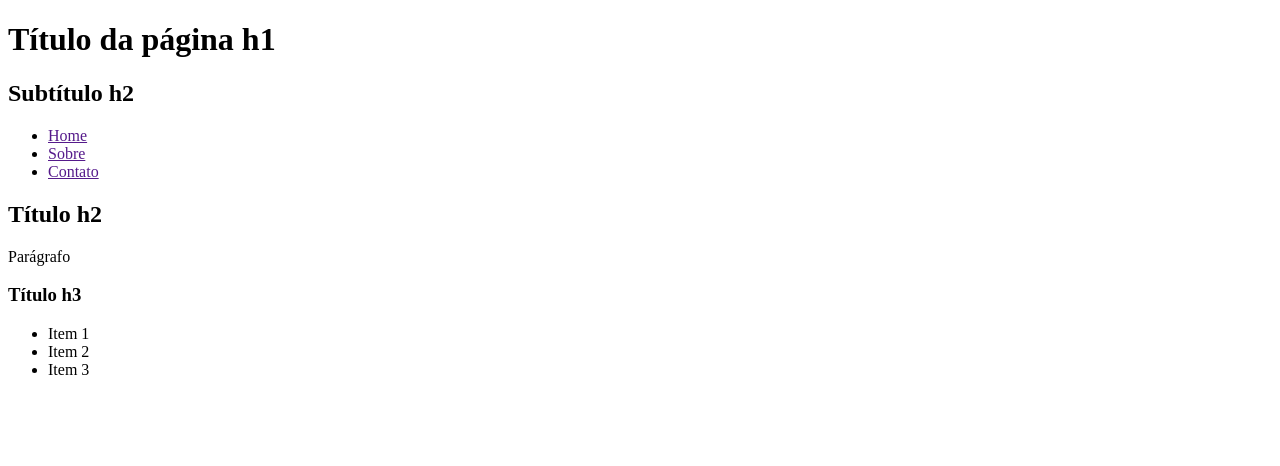
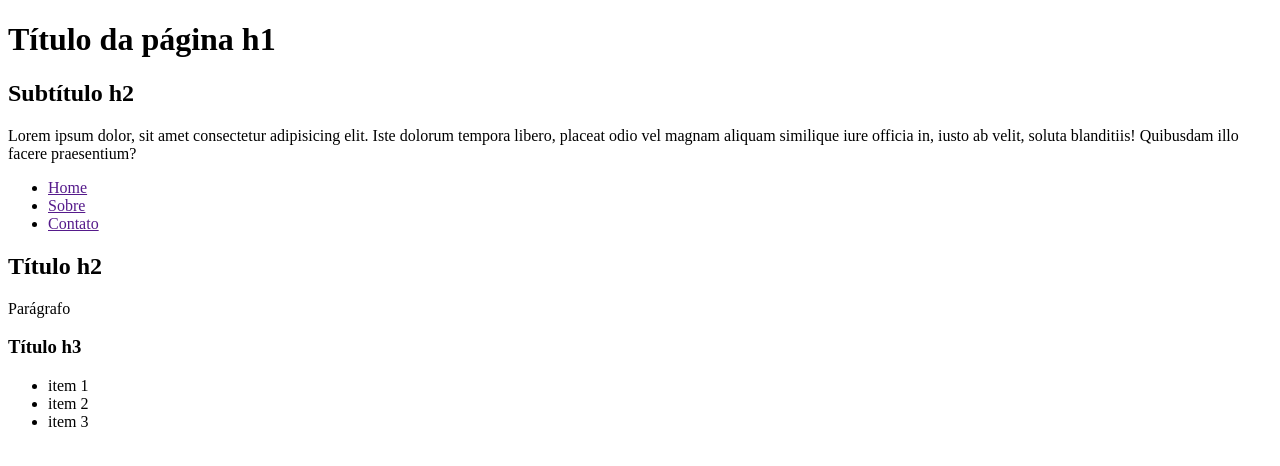
Before and after one commit to Amanda-psz/atividades_geracao_tech2_0, a plain HTML site: page atividade_1/index.html in a window 1280 px wide. Drawn offline with Linux system fonts and the light colour scheme.

Commit message:
atualizando arquivo

```diff
--- a/atividade_1/index.html
+++ b/atividade_1/index.html
@@ -4,11 +4,15 @@
     <meta charset="UTF-8">
     <meta name="viewport" content="width=device-width, initial-scale=1.0">
     <title>Atividade 1</title>
+    <style>
+
+    </style>
 </head>
 <body>
     <header>
         <h1>Título da página h1</h1>
         <h2>Subtítulo h2</h2>
+        <p>Lorem ipsum dolor, sit amet consectetur adipisicing elit. Iste dolorum tempora libero, placeat odio vel magnam aliquam similique iure officia in, iusto ab velit, soluta blanditiis! Quibusdam illo facere praesentium?</p>
         <nav>
             <ul>
                 <li><a href="">Home</a></li>
@@ -24,12 +28,15 @@
             <section>
                 <h3>Título h3</h3>
                 <ul>
-                    <li>Item 1</li>
-                    <li>Item 2</li>
-                    <li>Item 3</li>
+                    <li>item 1</li>
+                    <li>item 2</li>
+                    <li>item 3</li>
                 </ul>
             </section>
         </article>
+        <section>
+
+        </section>
     </main>
 </body>
 </html>
```
